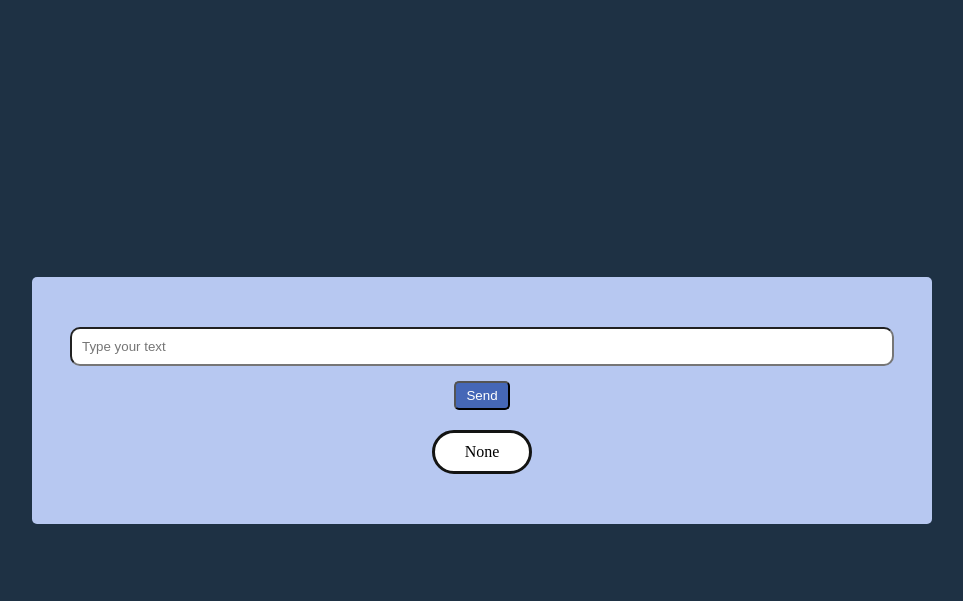
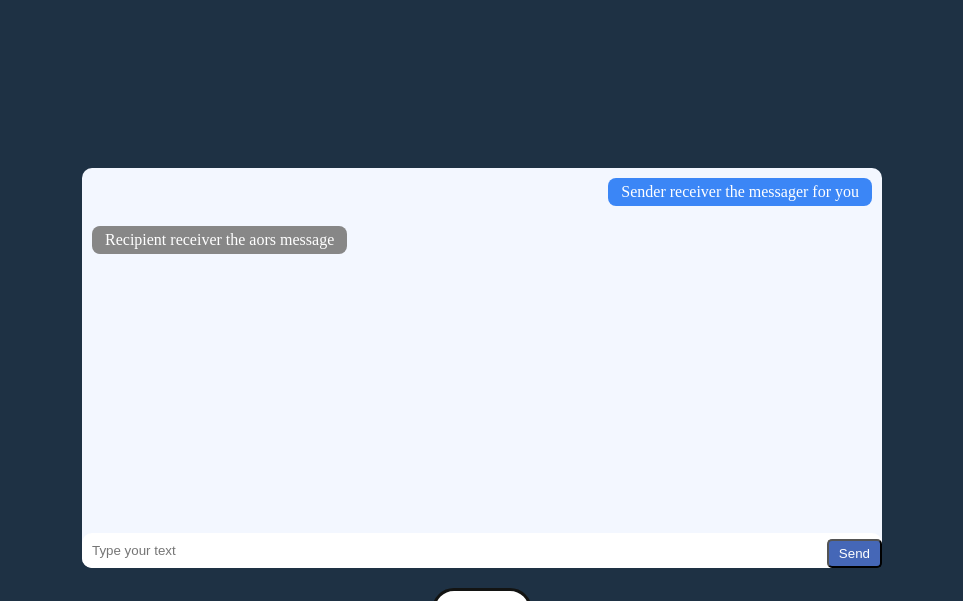
Before and after one commit to ruanllima/WebSentimentAnalysis, a Flask app: page / in a window 1280 px wide. Shown: the part 57-658 px from the top of the page, without its empty margins (158-1121 px from the left). Run offline with Flask 3, Linux system fonts and the light colour scheme; parts of the project's set-up code (start-up, migrations or seed data) failed here and were passed over.

Commit message:
STYLE | Implementing a chat-style design to send information and receive feedback from the model.

```diff
--- a/app/static/css/style.css
+++ b/app/static/css/style.css
@@ -28,14 +28,15 @@
 .app-form {
     margin: 0;
     display: flex;
-    flex-direction: column;
+    flex-direction: inline;
     justify-content: center;
-    background: #b7c8f1ff;
+    background: #f3f7ffff;
     align-items: center;
+    height: 400px;
     width: 100%;
     max-width: 800px;
-    padding: 50px;
-    border-radius: 5px;
+    border-radius: 10px;
+    position: relative;
 }
 
 .app-form input {
@@ -43,6 +44,11 @@
     padding: 10px;
     width: 100%;
     max-width: 800px;
+    align: bottom;
+    position: absolute;
+    bottom: 0;
+    border: none;
+    box-sizing: border-box;
 }
 
 .app-form button {
@@ -51,6 +57,9 @@
     border-radius: 5px;
     background: #4567B7;
     color: white;
+    position: absolute;
+    right: 0;
+    bottom: 0;
 }
 
 .indicator {
@@ -76,3 +85,34 @@
 .indicator.neutral {
     background: gray;
 }
+
+.scroll-msg {
+    height: 100%;
+    width: 100%;
+    position: absolute;
+}
+
+.conteiner-msg {
+    height: auto;
+    width: 100%;
+    display: grid;
+    grid-direction: column;
+}
+
+.sender-msg {
+    justify-self: end;
+    background: #3b86f6ff;
+    padding: 5px 13px;
+    border-radius: 8px;
+    color: white;
+    margin: 10px;
+}
+
+.recipient-msg {
+    justify-self: start;
+    background: #878787ff;
+    padding: 5px 13px;
+    border-radius: 8px;
+    color: white;
+    margin: 10px;
+}
--- a/app/templates/index.html
+++ b/app/templates/index.html
@@ -13,10 +13,18 @@
     <main class="app-main">
         <div class="app-div-form">
             <form class="app-form" method="POST" action="/predict">
+                <div class="scroll-msg">
+                    <div class="conteiner-msg">
+                        <div class="sender-msg">Sender receiver the messager for you</div>
+                        <div class="recipient-msg">Recipient receiver the aors message</div>
+                    </div>
+                </div>
+
                 <input name="text" type="text" placeholder="Type your text">
                 <button>Send</button>
-                <div class="indicator {{ result }}">{{ result.capitalize() }}</div>
+
             </form>
+            <div class="indicator {{ result }}">{{ result.capitalize() }}</div>
 
         </div>
     </main>
--- a/src/model/model.py
+++ b/src/model/model.py
@@ -22,8 +22,6 @@ def run():
     data = pd.read_csv("./data/dataset.csv")
     df = pd.DataFrame(data)
     df = df.sample(frac=0.4)
-
-
 
     # CLEAN DATAS
     df = df.drop(columns=["2401", "Borderlands"])
```
